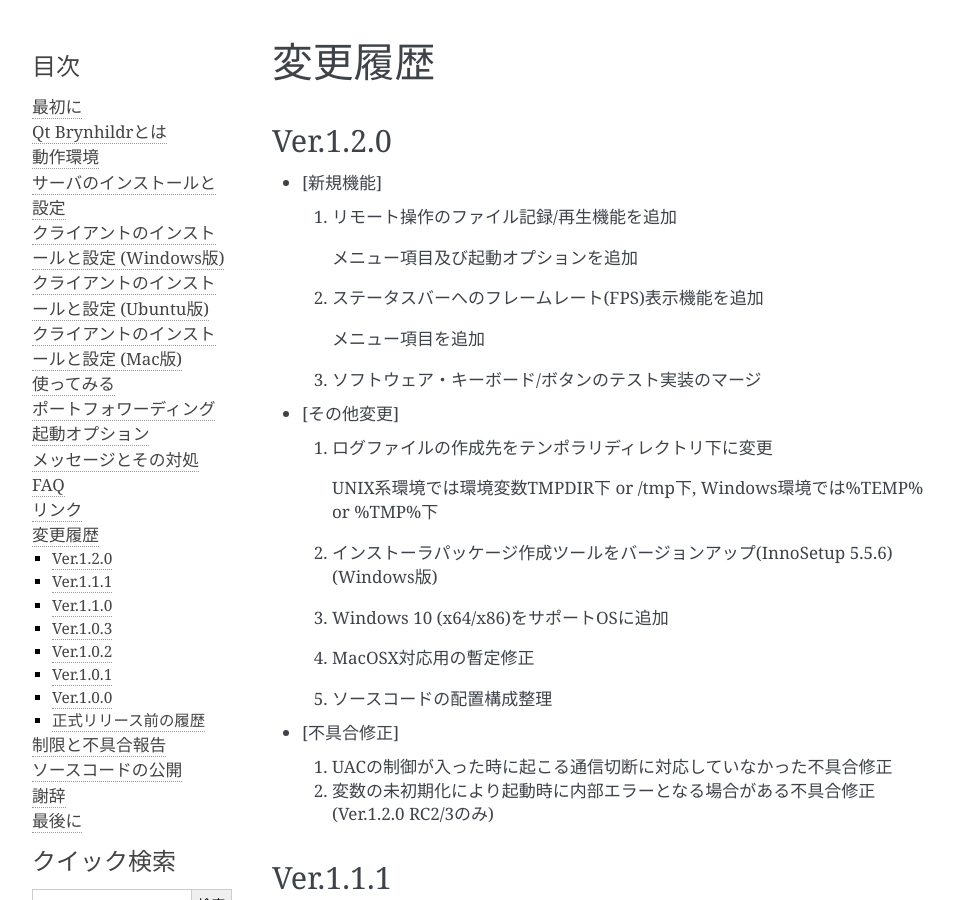
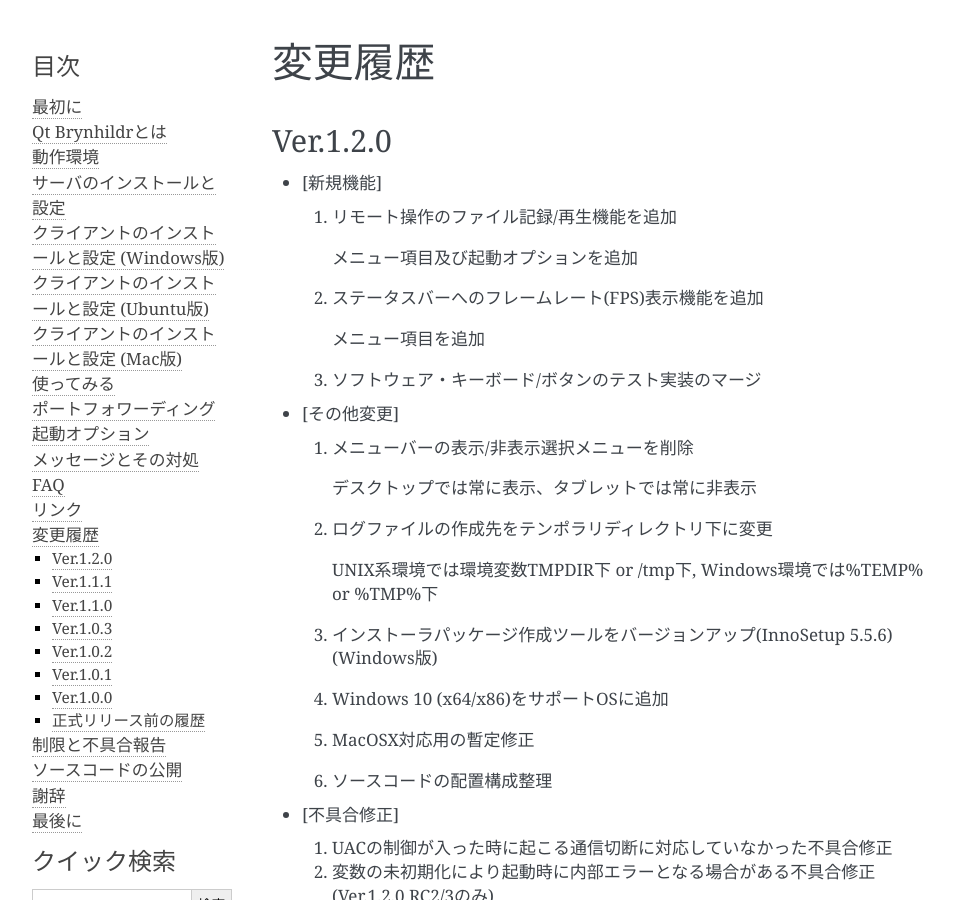
Before and after one commit to funfun-dc5/qtbrynhildr, a Sphinx documentation site: the page built from doc/manual/source/change_logs.rst, in a window 1280 px wide and 900 px high. Shown: the whole window, without its empty margins (148-1102 px from the left). Built offline with Sphinx 7.4.7, drawn with Linux system fonts in a browser that asks for light colours.

Commit message:
deleted menu item for show/hide menu bar

```diff
--- a/doc/manual/source/change_logs.rst
+++ b/doc/manual/source/change_logs.rst
@@ -21,17 +21,21 @@ Ver.1.2.0
 
 * [その他変更]
 
- 1. ログファイルの作成先をテンポラリディレクトリ下に変更
+ 1. メニューバーの表示/非表示選択メニューを削除
+
+    デスクトップでは常に表示、タブレットでは常に非表示
+
+ 2. ログファイルの作成先をテンポラリディレクトリ下に変更
 
     UNIX系環境では環境変数TMPDIR下 or /tmp下, Windows環境では%TEMP% or %TMP%下
 
- 2. インストーラパッケージ作成ツールをバージョンアップ(InnoSetup 5.5.6) (Windows版)
+ 3. インストーラパッケージ作成ツールをバージョンアップ(InnoSetup 5.5.6) (Windows版)
 
- 3. Windows 10 (x64/x86)をサポートOSに追加
+ 4. Windows 10 (x64/x86)をサポートOSに追加
 
- 4. MacOSX対応用の暫定修正
+ 5. MacOSX対応用の暫定修正
 
- 5. ソースコードの配置構成整理
+ 6. ソースコードの配置構成整理
 
 * [不具合修正]
 
```
Also changed, not shown: 2 other files.
